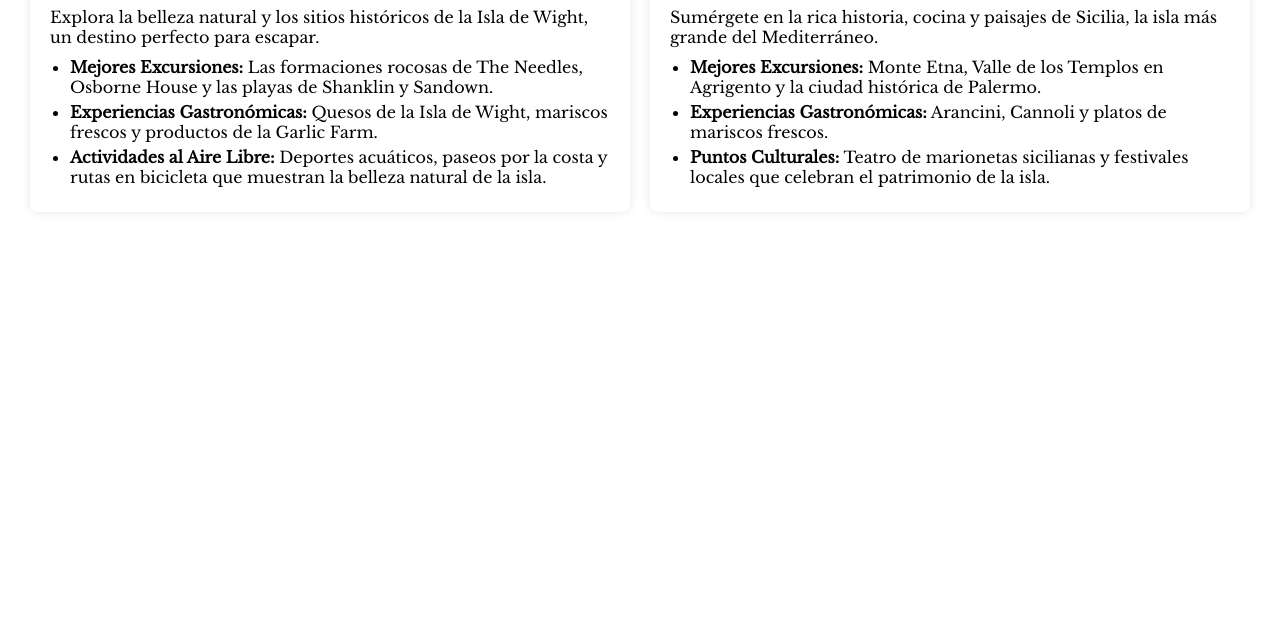
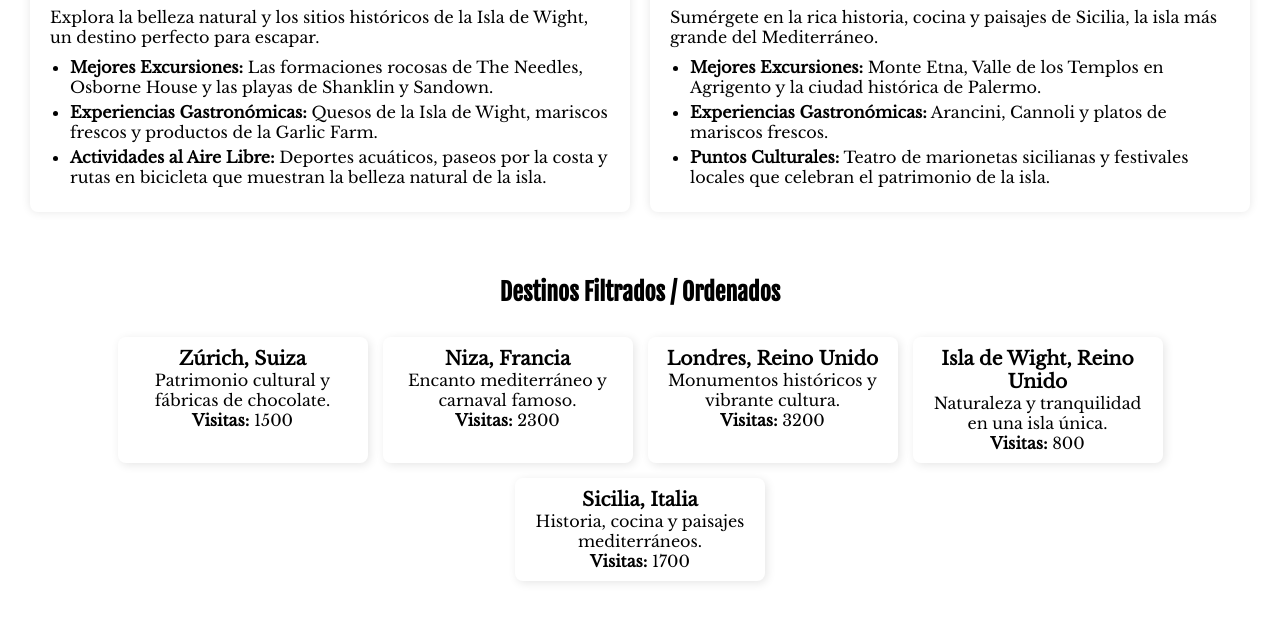
Before and after one commit to ArezoH/arezo-diana-project, a plain HTML site: page destinations.html in a window 1280 px wide. Shown: the part 2244-2866 px from the top of the page. Before the commit the page ends 2476 px from the top, so only its background shows below. Drawn offline with nearby package versions, Linux system fonts and the light colour scheme; a web font is replaced by a local one.

Commit message:
cambios y parte1

```diff
--- a/destinations.html
+++ b/destinations.html
@@ -102,6 +102,13 @@
             <a href="destinations.html" class="flecha-arriba">&#8593;</a>
 
         </section>
+
+        <section class="resultados">
+            <h2>Destinos Filtrados / Ordenados</h2>
+            <div id="lista-destinos"></div>
+        </section>
+
+
     </main>
 </body>
 </html>
--- a/estils.css
+++ b/estils.css
@@ -383,6 +383,37 @@ header {
 .flecha-arriba:hover {
   background-color: #ffc800; /* Cambia el color de fondo cuando se pasa el mouse */
 }
+
+
+
+.resultados {
+  margin: 50px;
+  padding: 15px;
+  border-radius: 10px;
+}
+
+.resultados h2 {
+  text-align: center;
+  font-family: "Fjalla One", sans-serif;
+}
+
+#lista-destinos {
+  display: flex;
+  flex-wrap: wrap;
+  gap: 15px;
+  margin-top: 30px;
+  justify-content: center;
+}
+
+.destino-card {
+  width: 250px;
+  padding: 10px;
+  border-radius: 8px;
+  box-shadow: 2px 2px 10px rgba(0, 0, 0, 0.1);
+  text-align: center;
+}
+
+
 
 /* Responsive adjustments */
 @media (max-width: 768px) {
--- a/script.js
+++ b/script.js
@@ -1,3 +1,37 @@
+//PARTE  1
+
+const destinos = [
+    { id: 1, nombre: "Zúrich, Suiza", descripcion: "Patrimonio cultural y fábricas de chocolate.", visitas: 1500 },
+    { id: 2, nombre: "Niza, Francia", descripcion: "Encanto mediterráneo y carnaval famoso.", visitas: 2300 },
+    { id: 3, nombre: "Londres, Reino Unido", descripcion: "Monumentos históricos y vibrante cultura.", visitas: 3200 },
+    { id: 4, nombre: "Isla de Wight, Reino Unido", descripcion: "Naturaleza y tranquilidad en una isla única.", visitas: 800 },
+    { id: 5, nombre: "Sicilia, Italia", descripcion: "Historia, cocina y paisajes mediterráneos.", visitas: 1700 }
+];
+
+// Función para mostrar destinos en la página
+function mostrarDestinosEnPagina(destinosFiltrados) {
+    const contenedor = document.getElementById("lista-destinos");
+    contenedor.innerHTML = ""; // Limpiar contenido previo
+
+    destinosFiltrados.forEach(destino => {
+        const div = document.createElement("div");
+        div.classList.add("destino-card");
+        div.innerHTML = `
+            <h3>${destino.nombre}</h3>
+            <p>${destino.descripcion}</p>
+            <p><strong>Visitas:</strong> ${destino.visitas}</p>
+        `;
+        contenedor.appendChild(div);
+    });
+}
+
+// Mostrar todos los destinos al cargar la página
+document.addEventListener("DOMContentLoaded", () => {
+    mostrarDestinosEnPagina(destinos);
+});
+
+
+
 document.querySelectorAll('.destination img').forEach(img => {
     img.onclick = () => {
         let container = img.closest('.destination');
```
